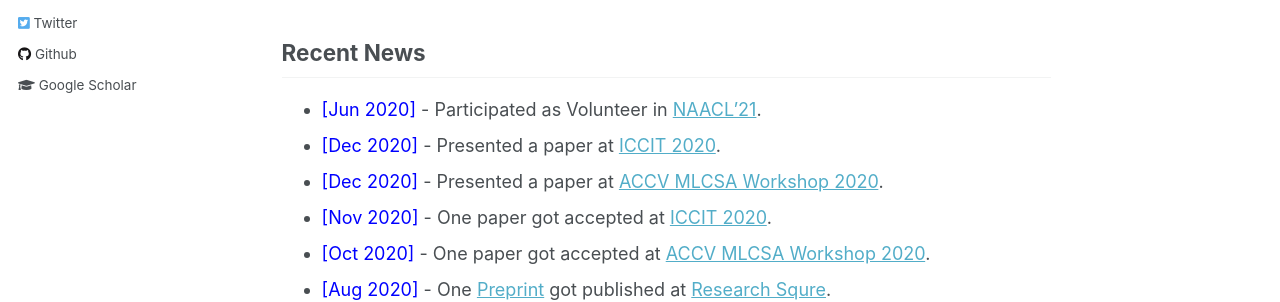
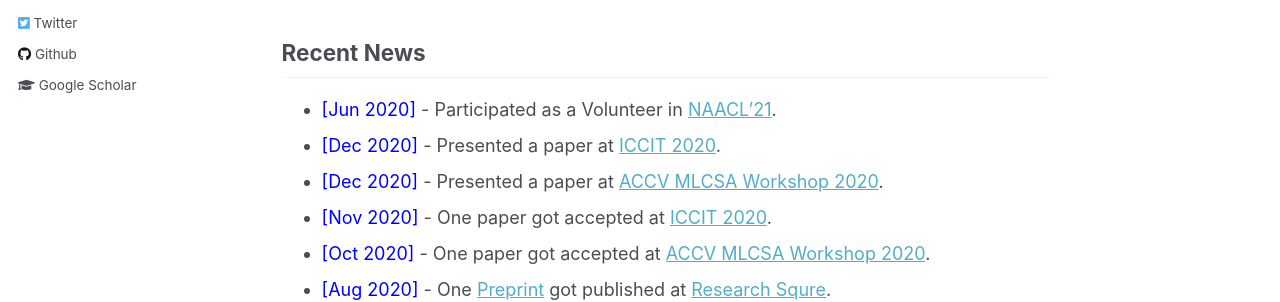
Before and after one commit to oishee-hoque/oishee-hoque.github.io, a Jekyll site: the page built from _pages/about.md, in a window 1280 px wide and 1347 px high. Shown: the part 401-703 px from the top of the window. Built offline with Jekyll 4.4.1, drawn with Linux system fonts in a browser that asks for light colours.

Commit message:
Update about.md

```diff
--- a/_pages/about.md
+++ b/_pages/about.md
@@ -19,7 +19,7 @@
 
 ## Recent News
 
-- <span style="color:Blue"> [Jun 2020] </span> - Participated as Volunteer in [NAACL'21](https://2021.naacl.org).
+- <span style="color:Blue"> [Jun 2020] </span> - Participated as a Volunteer in [NAACL'21](https://2021.naacl.org).
 - <span style="color:Blue"> [Dec 2020] </span> - Presented a paper at [ICCIT 2020](http://iccit.org.bd/2020/).
 - <span style="color:Blue"> [Dec 2020] </span> - Presented a paper at [ACCV MLCSA Workshop 2020](http://mlp.sci.yamaguchi-u.ac.jp/MLCSA2020/index.html).
 - <span style="color:Blue"> [Nov 2020] </span> - One paper got accepted at [ICCIT 2020](http://iccit.org.bd/2020/).
```
